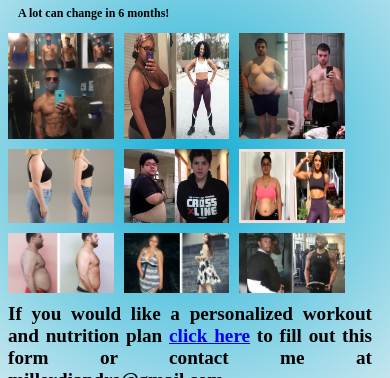
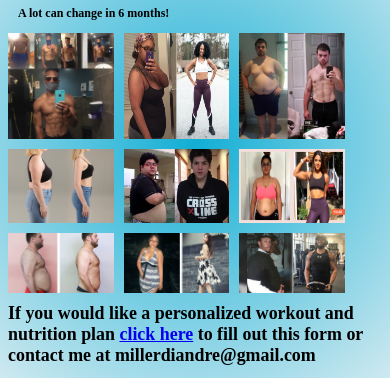
Before and after one commit to DiandreMiller/NewYearNewFit, a plain HTML site: page contact.html in a window 390 px wide. Shown: the part 164-542 px from the top of the page. Drawn offline with Linux system fonts and the light colour scheme.

Commit message:
updated contact us page

```diff
--- a/style2.css
+++ b/style2.css
@@ -1424,8 +1424,9 @@ button{
 
     #plan {
         margin-top: 10px;
-        font-size: 120%;
+        font-size: 112%;
         font-weight: bolder;
+        text-align: start;
     }
 
     #instructions {
```
